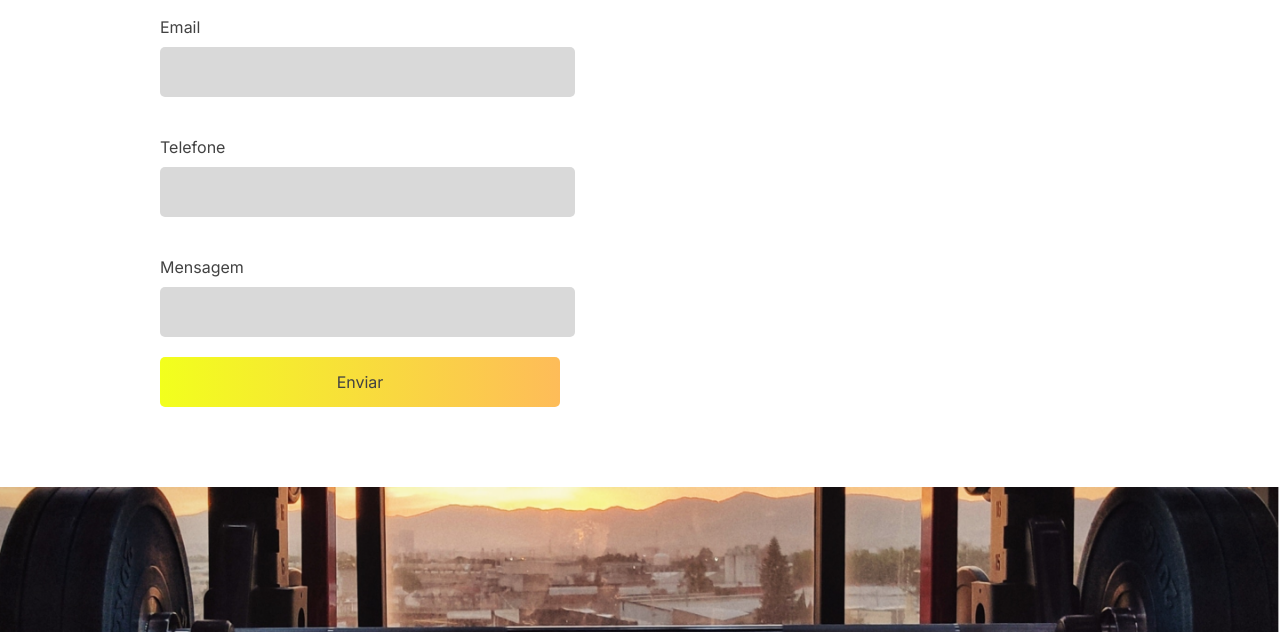
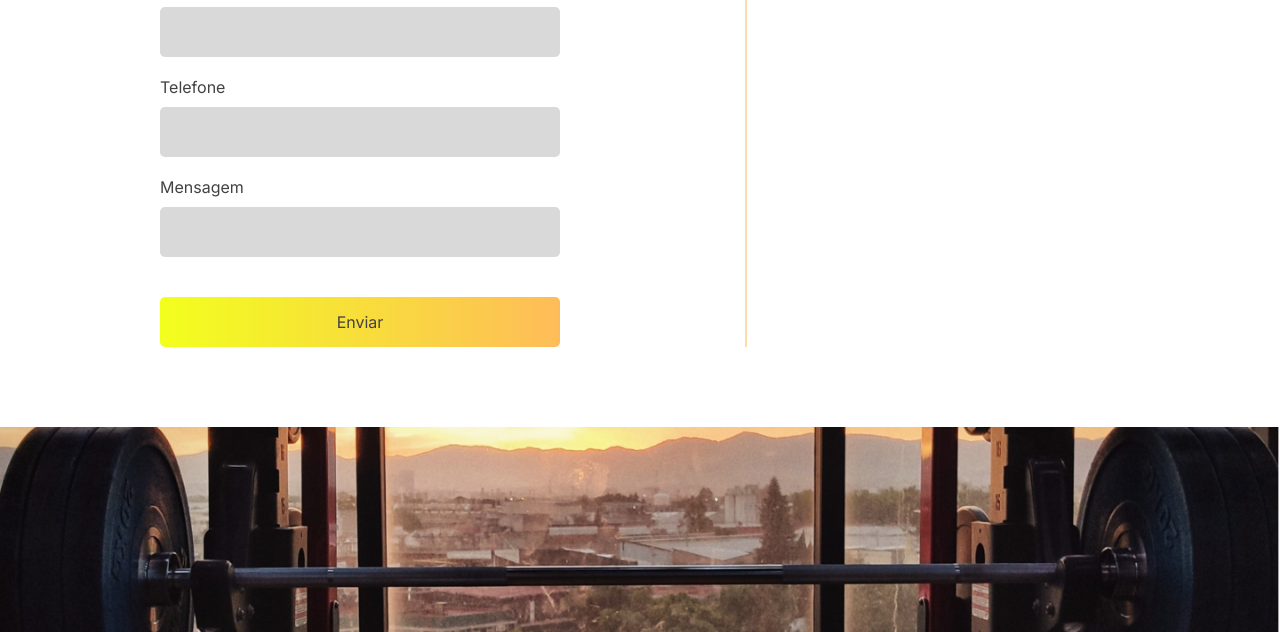
Before and after one commit to Thiafa/StrongGym, a plain HTML site: page index.html in a window 1280 px wide. Shown: the part 2996-3628 px from the top of the page. Drawn offline with nearby package versions, Linux system fonts and the light colour scheme.

Commit message:
Fix: tamanho do botão

```diff
--- a/css/style.css
+++ b/css/style.css
@@ -158,7 +158,7 @@
 }
 
 .contato-conteudo label {
-  margin-top: 40px;
+  margin-top: 20px;
 }
 
 .contato-conteudo input {
@@ -167,6 +167,7 @@
   border: none;
   flex-shrink: 0;
   margin-top: 10px;
+  box-sizing: border-box;
   padding-left: 15px;
   font-size: 1em;
   background-color: #D9D9D9;
@@ -175,10 +176,10 @@
 }
 
 .contato-conteudo form button {
-  width: 100%;
+  max-width: 100%;
   height: 50px;
   border: none;
-  margin-top: 20px;
+  margin-top: 40px;
   font-size: 1em;
   background: rgb(242, 255, 29);
   background: linear-gradient(90deg, rgba(242, 255, 29, 1) 0%, rgba(254, 188, 89, 1) 100%);
@@ -190,6 +191,10 @@
   background: rgb(255, 205, 50);
   background: linear-gradient(90deg, rgba(255, 205, 50, 1) 0%, rgba(255, 153, 0, 1) 100%);
   cursor: pointer;
+}
+
+.redes-sociais {
+  width: 100%;
 }
 
 .redes-sociais img {
--- a/index.html
+++ b/index.html
@@ -100,6 +100,7 @@
             <button type="submit" id="btn">Enviar</button>
           </form>
         </div>
+        <div class="separador" style="background-color: #FEBC59;width: 2px;"></div>
         <div>
           <h2>Redes Sociais</h2>
           <div class="redes-sociais">
```
